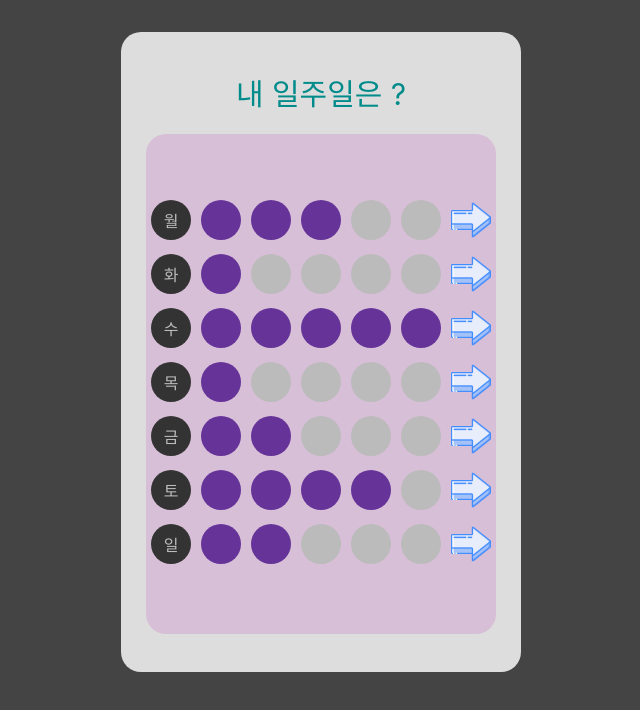
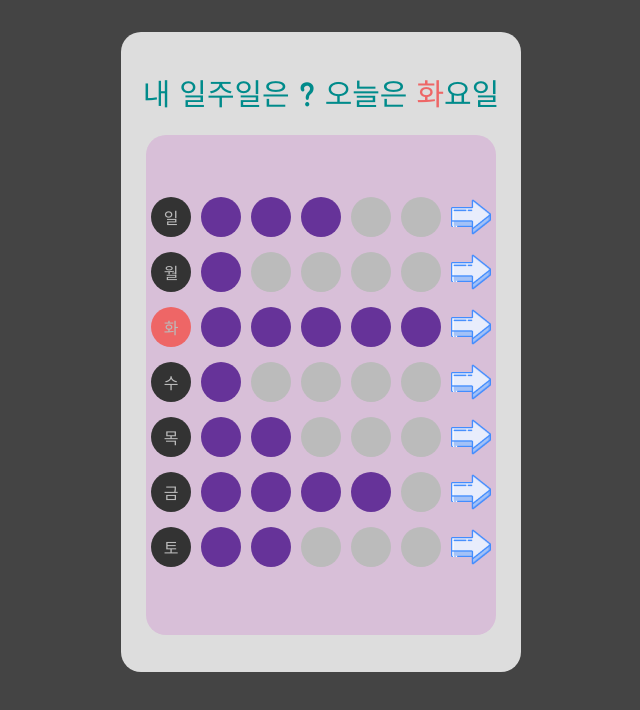
Before and after one commit to saintrabby/react_hw1, a React (Create React App) app in the folder my_weeks/: page / in a window 1280 px wide. Shown: the top 710 px of the page, without its empty margins (319-959 px from the left). Built offline with nearby package versions, Linux system fonts and the light colour scheme.

Commit message:
week_fin
구글 폰트 입히기
다른페이지는 내 404페이지 띄우기
404지우기
날짜 받아오기 - 색깔추가
키보드로 입력받기

```diff
--- a/my_weeks/src/App.css
+++ b/my_weeks/src/App.css
@@ -1,5 +1,8 @@
+@import url('https://fonts.googleapis.com/css2?family=Jua&display=swap');
+
 .App {
   text-align: center;
   background-color: #444;
   height: 100vh;
+  font-family: 'Jua', sans-serif;
 }
--- a/my_weeks/src/App.js
+++ b/my_weeks/src/App.js
@@ -1,22 +1,24 @@
 // import logo from './logo.svg';
 
-import { BrowserRouter, Route, Routes } from 'react-router-dom';
+import { HashRouter, Route, Routes } from 'react-router-dom';
 
 import Home from './Home'
 import Score from './Score'
+import NotFound from './NotFound';
 
 import './App.css';
 
 function App() {
   return (
-    <BrowserRouter>
+      <HashRouter>
         <div className="App">
           <Routes>
             <Route path='/' element={<Home />}></Route>
             <Route path='/score/:weekDay' element={<Score />}></Route>
+            <Route path='/*' element={<NotFound />}></Route>
           </Routes>
         </div>
-    </BrowserRouter>
+      </HashRouter>
   );
 }
 
--- a/my_weeks/src/Home.js
+++ b/my_weeks/src/Home.js
@@ -3,13 +3,15 @@ import styled from 'styled-components'
 import Line from './Line'
 
 export default function Home(props) {
-    let thisweek = ['월', '화', '수', '목', '금', '토', '일']
+    let thisday = ['일', '월', '화', '수', '목', '금', '토']
+
+    let date = new Date().getDay()
 
     return (
         <MainWrap>
-            <Title>내 일주일은 ?</Title>
+            <Title>내 일주일은 ? 오늘은 <span style={{color:'#e66'}}>{thisday[date]}</span>요일</Title>
             <WeekBox>
-                {thisweek.map((v, i) => <Line week={v} key={i}/> )}
+                {thisday.map((v, i) => <Line today={thisday[date]} week={v} key={i} />)}
             </WeekBox>
         </MainWrap>
     )
--- a/my_weeks/src/Line.js
+++ b/my_weeks/src/Line.js
@@ -9,7 +9,7 @@ export default function Line(props) {
 
     return (
         <div style={{ display: 'flex', flexDirection: 'row' }}>
-            <Weekday>{props.week}</Weekday>
+            <Weekday day={props}>{props.week}</Weekday>
 
             {Array(5).fill(0).map((v, i) => <WeekCircle key={i} check={randNum > i} /> )}
 
@@ -31,7 +31,7 @@ const WeekCircle = styled.div`
 `
 
 const Weekday = styled.div`
-    background-color: #333;
+    background-color: ${(prop) => (prop.day.week == prop.day.today ? '#e66' : '#333')};
     color: #bbb;
     height: 40px;
     width: 40px;
--- /dev/null
+++ b/my_weeks/src/NotFound.js
@@ -0,0 +1,24 @@
+import { Link } from 'react-router-dom';
+import styled from 'styled-components'
+
+export default function NotFound() {
+    return (
+        <MainWrap>잘못된 페이지 입니다.</MainWrap>
+
+    );
+}
+
+const MainWrap = styled.div`
+    background-color: #edd;
+    height: 640px;
+    width: 400px;
+    display: flex;
+    flex-direction: column;
+    align-items: center;
+    justify-content: center;
+    margin:auto;
+    transform: translateY(5%);
+    border-radius: 20px;
+    font-size: 30px;
+    color: #ee4444;
+`
--- a/my_weeks/src/Score.js
+++ b/my_weeks/src/Score.js
@@ -1,17 +1,17 @@
 import { useState } from "react";
 import { Link, useParams } from "react-router-dom";
 import styled from 'styled-components'
-
 
 export default function Score(props) {
     let thisDay = useParams();
     const [num, setNum] = useState(0);
 
-    console.log(thisDay)
-
     function numChange(p) {
         setNum(p)
     }
+
+    //추가 - 키보드 입력
+    onkeydown = (e) => ( e.key >= 0 && e.key < 8 ? numChange((e.key)) : null )
 
     return (
         <MainWrap>
@@ -22,11 +22,16 @@ export default function Score(props) {
                         <WeekCircle key={i} mynum={i + 1} cnum={num} onClick={() =>
                             numChange(i + 1)} />
                     ))}
+                    {/* 추가 - 6점, 7점 */}
+                    {num > 5 ? Array(num-5).fill(0).map((v, i) => (
+                        <WeekCircle key={num+i} mynum={i + 1} cnum={num} onClick={() =>
+                            numChange(i + 1)} />
+                    )) : null }
                 </CircleBox>
 
                 <div style={{ fontSize: '18px', marginTop: '20px' }}>제 점수는 요</div>
 
-                <div style={{ fontSize: '24px', margin: '10px' }}>{num}점 입니다.</div>
+                <div style={{ fontSize: '24px', margin: '10px' }}>{num}점 입니다.{num > 5 && ' 그만 !'}</div>
 
                 <Link to='/'><BackButton>확인</BackButton></Link>
             </WeekBox>
@@ -48,6 +53,18 @@ const MainWrap = styled.div`
     margin:auto;
     transform: translateY(5%);
     border-radius: 20px;
+`
+
+const Title = styled.div`
+    font-size: 30px;
+    color:darkcyan;
+`
+
+const WeekStyle = styled.span`
+    background-color: burlywood;
+    color: #5555ff;
+    font-weight: 600;
+    border-radius: 10px;
 `
 
 const WeekBox = styled.div`
@@ -78,19 +95,6 @@ const WeekCircle = styled.div`
     background-color: ${(prop) => (prop.mynum <= prop.cnum ? 'rebeccapurple' : '#bbb')};
 `
 
-
-const Title = styled.div`
-    font-size: 30px;
-    color:darkcyan;
-`
-
-const WeekStyle = styled.span`
-    background-color: burlywood;
-    color: #5555ff;
-    font-weight: 600;
-    border-radius: 10px;
-`
-
 const BackButton = styled.button`
     font-size: 24px;
     width: 160px;
```
Lines whose indentation alone changed are shown as unchanged.
